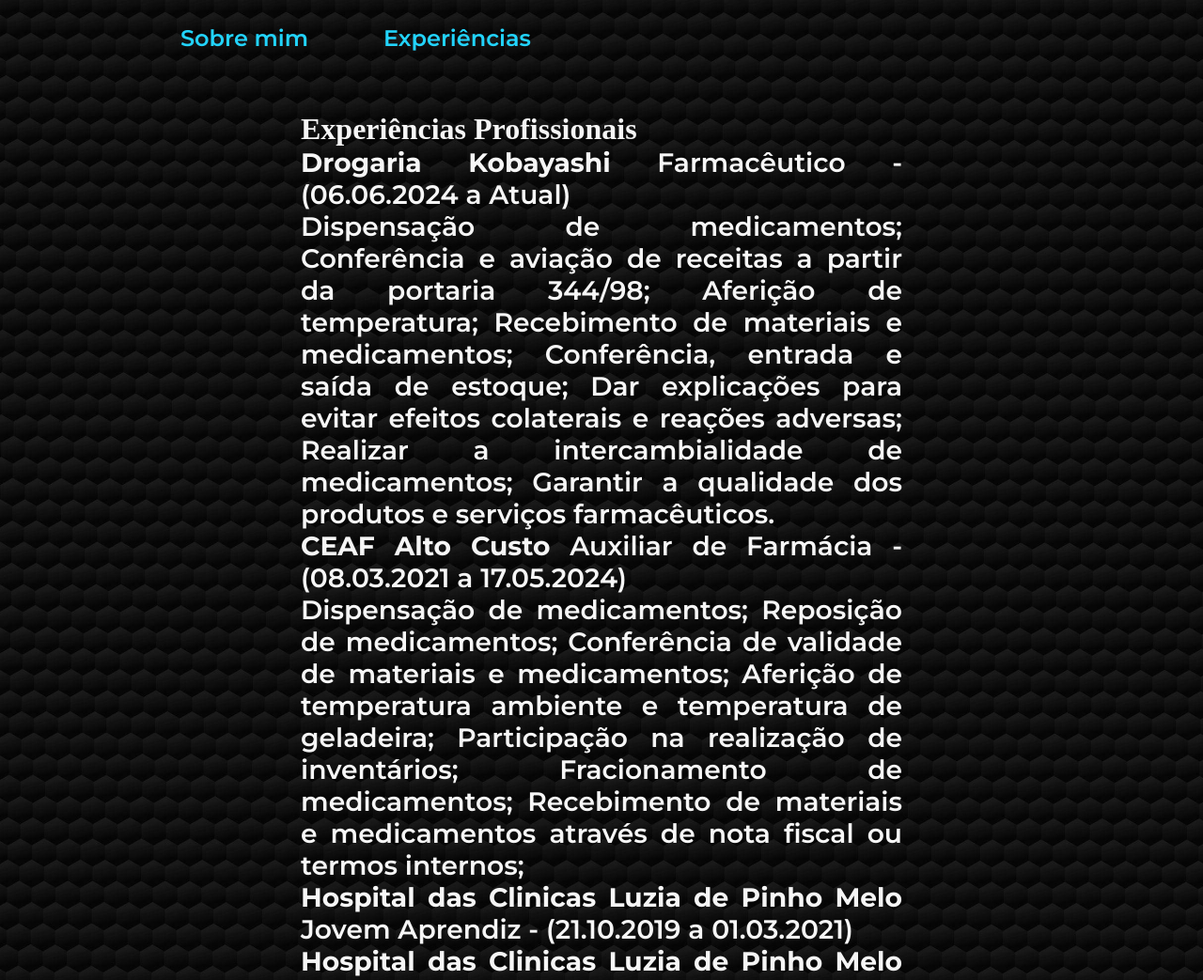
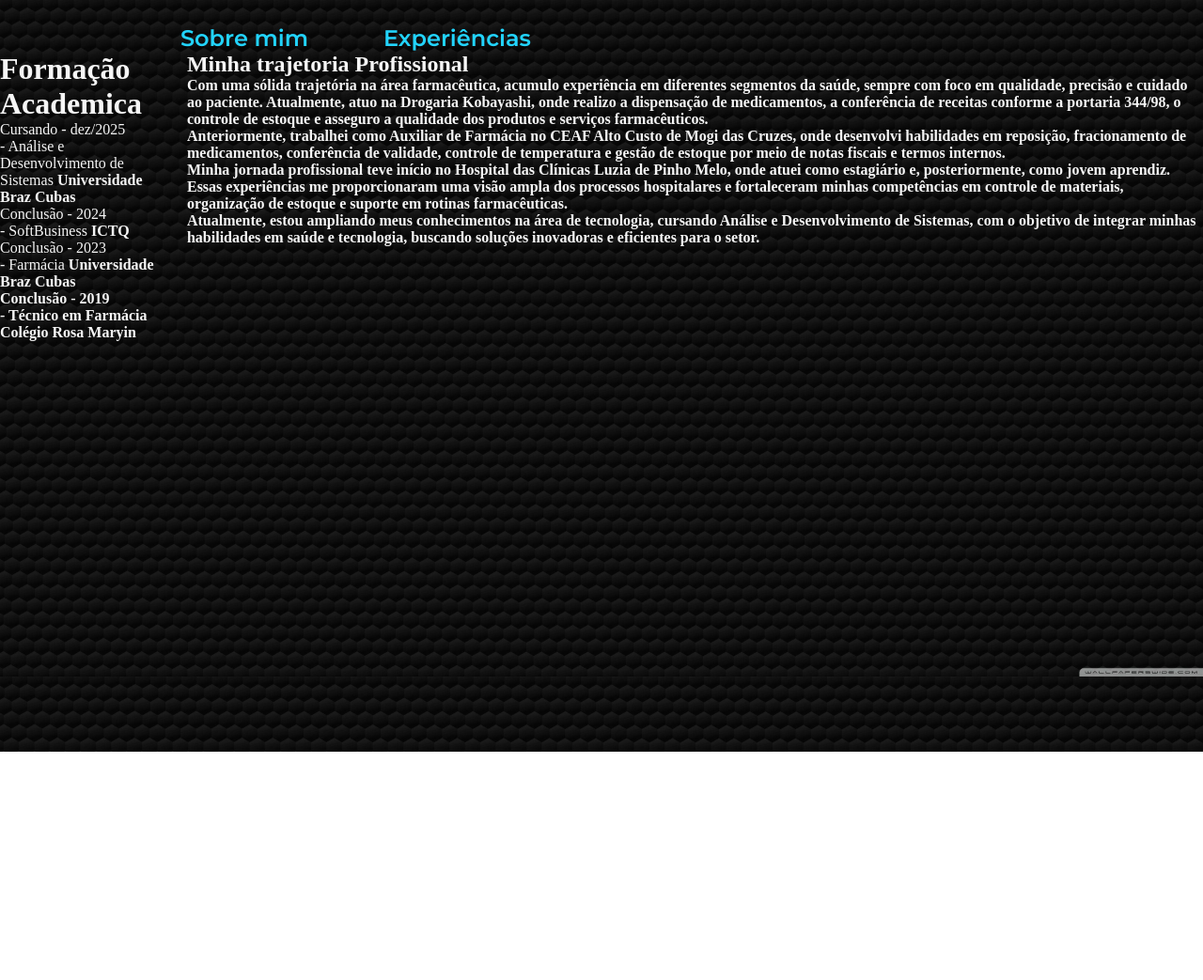
Before and after one commit to Gabs4256/Apresenta-o-pessoal, a plain HTML site: page exp.html in a window 1280 px wide. Shown: the top 1043 px of the page at 94% size. After the commit the page ends 800 px from the top, so only its background shows below. Drawn offline with Linux system fonts and the light colour scheme.

Commit message:
Ajustes HTML pag2 , formacao de colunas

```diff
--- a/exp.html
+++ b/exp.html
@@ -12,25 +12,41 @@
         <nav class="cabecalho_menu">
             <a class="cabecalho_menu_link" href="index.html">Sobre mim</a>
             <a class="cabecalho_menu_link" href="exp.html"> Experiências </a>
+        </nav>
     </header>
-    <main class= bloco_formacao>
-        <h1 class= "titulo_experiencia"> Experiências Profissionais<h1>
-    <p class="paragrafo_experiencia">
-    <strong class="empregos">Drogaria Kobayashi</strong> Farmacêutico - (06.06.2024 a Atual)<br>
-    Dispensação de medicamentos; Conferência e aviação de receitas a
-    partir da portaria 344/98; Aferição de temperatura; Recebimento de
-    materiais e medicamentos; Conferência, entrada e saída de estoque; Dar explicações
-    para evitar efeitos colaterais e reações adversas; Realizar a intercambialidade de
-    medicamentos; Garantir a qualidade dos produtos e serviços farmacêuticos.<br>
-        <strong>CEAF Alto Custo</strong> Auxiliar de Farmácia - (08.03.2021 a 17.05.2024)<br>
-    Dispensação de medicamentos; Reposição de medicamentos; Conferência de validade
-    de materiais e medicamentos; Aferição de temperatura ambiente e temperatura de geladeira;
-    Participação na realização de inventários; Fracionamento de medicamentos;
-    Recebimento de materiais e medicamentos através de nota fiscal ou termos internos;<br>
-    <strong>Hospital das Clinicas Luzia de Pinho Melo</strong> Jovem Aprendiz - (21.10.2019 a 01.03.2021)<br>
-    <strong>Hospital das Clinicas Luzia de Pinho Melo</strong> Estágiario - (2018)
-
+    <main class="bloco_container">
+      <div class="bloco_formacao">
+        <h1 class="titulo">
+          Formação<strong> Academica</strong>
+        </h1>
+        <p class="P-form">
+            Cursando - dez/2025 <br>
+          - Análise e Desenvolvimento de Sistemas <strong class="faculdade">Universidade Braz Cubas</strong>
+          <br>
+            Conclusão - 2024 <br>
+          - SoftBusiness <strong class="faculdade"> ICTQ </strong>
+          <br>
+            Conclusão - 2023 <br>
+          - Farmácia <strong class="faculdade">Universidade Braz Cubas
+            <br>
+            Conclusão - 2019 <br>
+          - Técnico em Farmácia <strong class="faculdade">Colégio Rosa Maryin</strong>
+        </p>
+      </div>
+      <div class="bloco-experiencia">
+        <h2 class="titulo_exp">
+          Minha trajetoria <strong>Profissional</strong>
+        </h2>
+        <p class="P-trajeto">
+          Com uma sólida trajetória na área farmacêutica, acumulo experiência em diferentes segmentos da saúde, sempre com foco em qualidade, precisão e cuidado ao paciente.
+          Atualmente, atuo na Drogaria Kobayashi, onde realizo a dispensação de medicamentos, a conferência de receitas conforme a portaria 344/98, o controle de estoque e asseguro a qualidade dos produtos e serviços farmacêuticos.<br>
+          Anteriormente, trabalhei como Auxiliar de Farmácia no CEAF Alto Custo de Mogi das Cruzes, onde desenvolvi habilidades em reposição, fracionamento de medicamentos, conferência de validade, controle de temperatura e gestão
+          de estoque por meio de notas fiscais e termos internos.<br>
+          Minha jornada profissional teve início no Hospital das Clínicas Luzia de Pinho Melo, onde atuei como estagiário e, posteriormente, como jovem aprendiz.
+          Essas experiências me proporcionaram uma visão ampla dos processos hospitalares e fortaleceram minhas competências em controle de materiais, organização de estoque e suporte em rotinas farmacêuticas.<br>
+          Atualmente, estou ampliando meus conhecimentos na área de tecnologia, cursando Análise e Desenvolvimento de Sistemas, com o objetivo de integrar minhas habilidades em saúde e tecnologia, buscando soluções inovadoras e eficientes para o setor.
+        </p>
+      </div>
     </main>
-    <footer></footer>
   </body>
 </html>
--- a/style/style.css
+++ b/style/style.css
@@ -20,6 +20,9 @@ body {
 .cabecalho_menu {
   display: flex;
   gap: 80px;
+}
+.cabecalho_menu_link:hover {
+  text-decoration-line: underline;
 }
 .cabecalho_menu_link {
   font-family: "Montserrat", serif;
@@ -105,15 +108,19 @@ img {
 .apresentacao__links__links:hover {
   background-color: #272727;
 }
-.bloco_formacao {
-  padding: 5% 25%;
+.bloco_container {
   display: flex;
-  flex-direction: column;
+  gap: 20px;
+  justify-content: space-between;
+  align-items: flex-start;
 }
-.paragrafo_experiencia {
-  font-family: "Montserrat", serif;
-  text-align: justify;
-  font-size: 88%;
-  font-weight: 600;
-  gap: 3%;
+
+.bloco_experiencia {
+  flex: 1;
 }
+
+@media (max-width: 768px) {
+  .bloco_container {
+    flex-direction: column;
+  }
+}
```
Also changed, not shown: index.html (+0 -1 lines).
